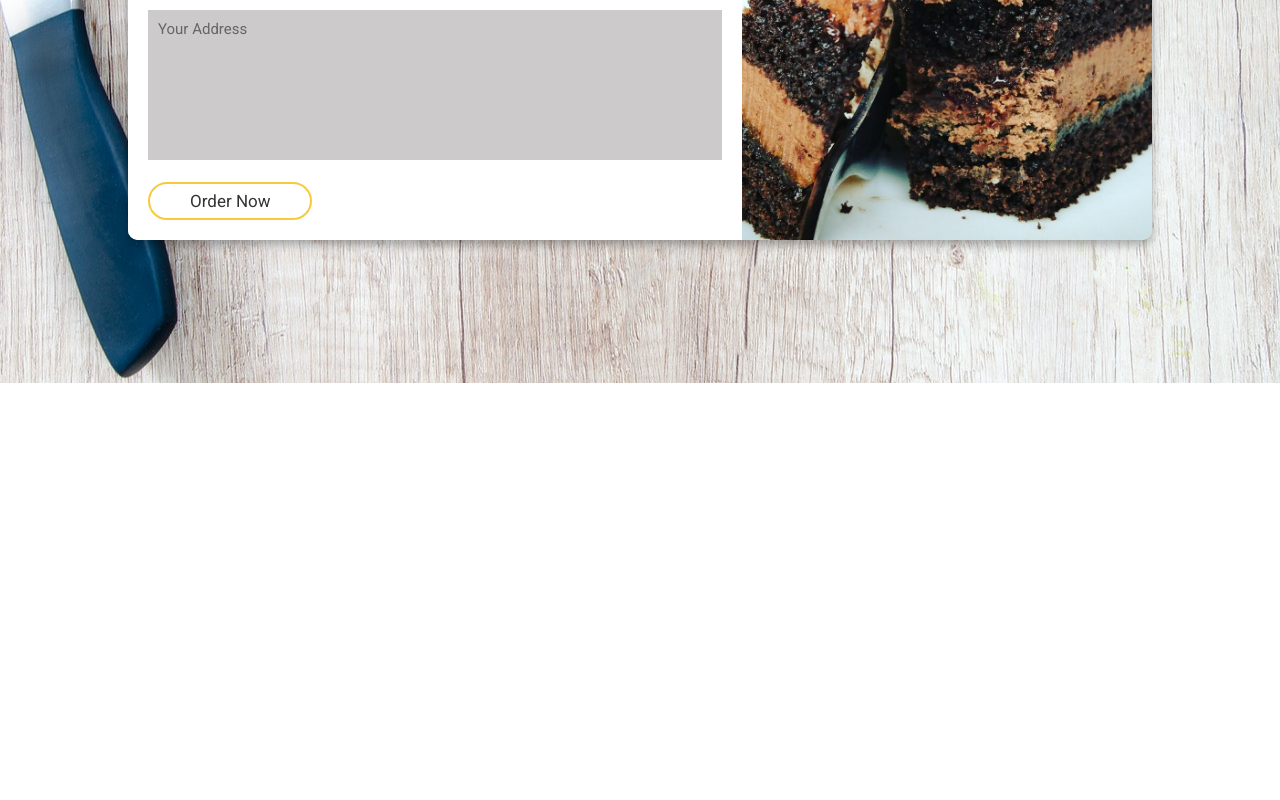
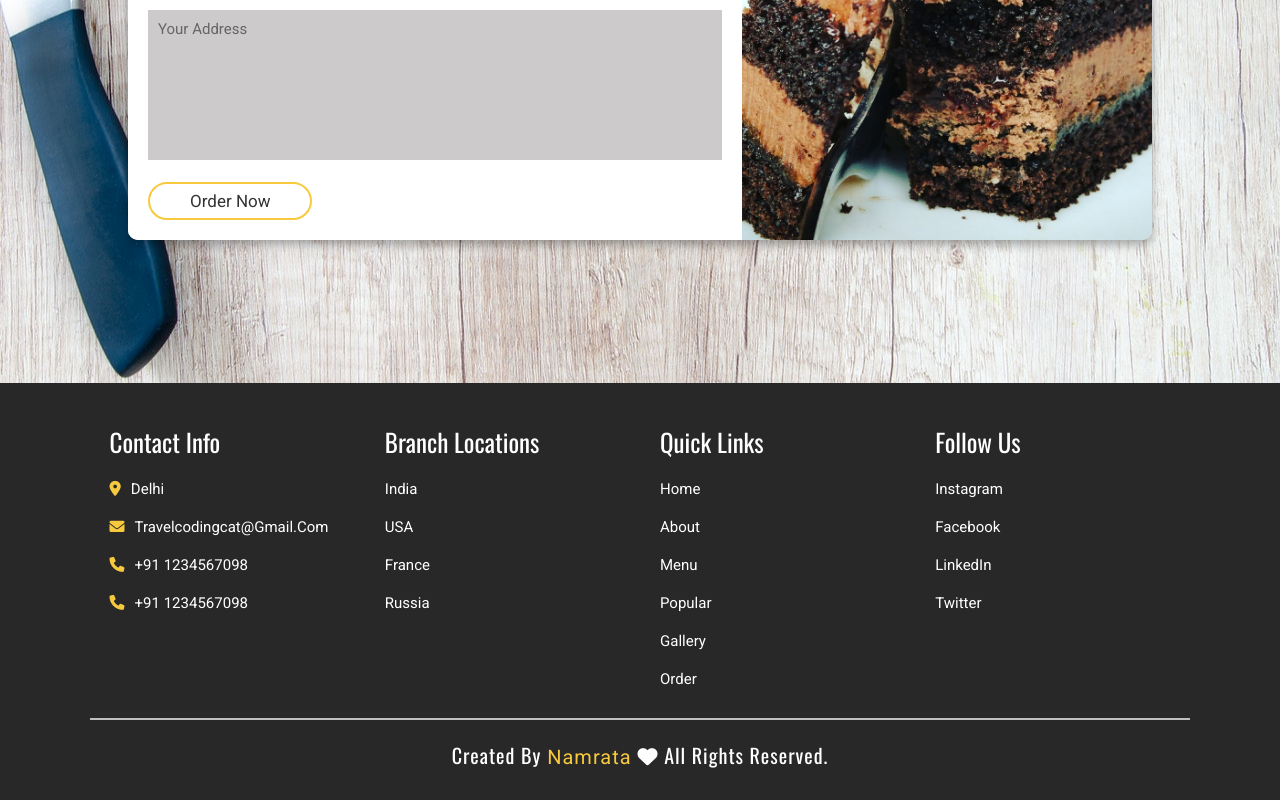
Before and after one commit to Namrata-Agrawal/FoodZone, a plain HTML site: page index.html in a window 1280 px wide. Shown: the part 4656-5456 px from the top of the page. Before the commit the page ends 5039 px from the top, so only its background shows below. Drawn offline with nearby package versions, Linux system fonts and the light colour scheme.

Commit message:
Add Footer

```diff
--- a/css/style.css
+++ b/css/style.css
@@ -457,7 +457,66 @@ header #menu-bar{
 }
 
 
+.footer{
+    background: #282828;
+    padding: 1rem 7%;
+}
 
+.footer .box-container{
+    display: flex;
+    flex-wrap: wrap;
+
+}
+
+.footer .box-container .box{
+    flex:1 1 20rem;
+    margin: 2rem;
+}
+.footer .box-container .box h3{
+    font-size: 2.5rem;
+    color: #fff;
+    padding: 1rem 0;
+    font-weight: normal;
+}
+
+.footer .box-container .box p{
+    font-size: 1.5rem;
+    color: #fff;
+    padding: 1rem 0;
+
+}
+
+.footer .box-container .box a{
+    font-size: 1.5rem;
+    color: #fff;
+    padding: 1rem 0;
+    display: block;
+}
+
+.footer .box-container .box a:hover{
+    color:#f8f54a
+}
+
+.footer .box-container .box i{
+
+    color: #F7CA3E;
+    padding-right: 1rem;
+
+}
+
+.footer .credit{
+    font-size: 2rem;
+    text-align: center;
+    border-top: .2rem solid rgba(255,255,255,.7);
+    padding: 2rem 1rem;
+    font-weight: normal;
+    letter-spacing: .1rem;
+    color: #fff;
+}
+
+.footer .credit a{
+    color:var(--yellow);
+}
 
 
 
--- a/index.html
+++ b/index.html
@@ -268,6 +268,56 @@
 
         <!--Order Section ends-->
 
+        <!--Footer Section start-->
+
+        <div class="footer">
+            <div class="box-container">
+                <div class="box">
+                    <h3>contact info</h3>
+                    <p><i class="fas fa-map-marker-alt"></i>Delhi</p>
+                    <p><i class="fas fa-envelope"></i>travelcodingcat@gmail.com</p>
+                    <p><i class="fas fa-phone"></i>+91 1234567098</p>
+                    <p><i class="fas fa-phone"></i>+91 1234567098</p>
+                </div>
+
+                <div class="box">
+                    <h3>branch locations</h3>
+                    <a href="#">india</a>
+                    <a href="#">USA</a>
+                    <a href="#">france</a>
+                    <a href="#">russia</a>
+
+                </div>
+
+                <div class="box">
+                    <h3>quick links</h3>
+                    <a href="#">home</a>
+                    <a href="#">about</a>
+                    <a href="#">menu</a>
+                    <a href="#">popular</a>
+                    <a href="#">gallery</a>
+                    <a href="#">order</a>
+                </div>
+
+                <div class="box">
+                    <h3>follow us</h3>
+                    <a href="#">instagram</a>
+                    <a href="#">Facebook</a>
+                    <a href="#">linkedIn</a>
+                    <a href="#">twitter</a>
+
+                </div>
+
+            </div>
+
+
+        <h1 class="credit">created by<a href="#"> Namrata </a><i class="fas fa-heart"></i> all rights reserved.</h1>
+        </div>
+
+
+
+        <!--Footer Section ends-->
+
 
 
 
```
